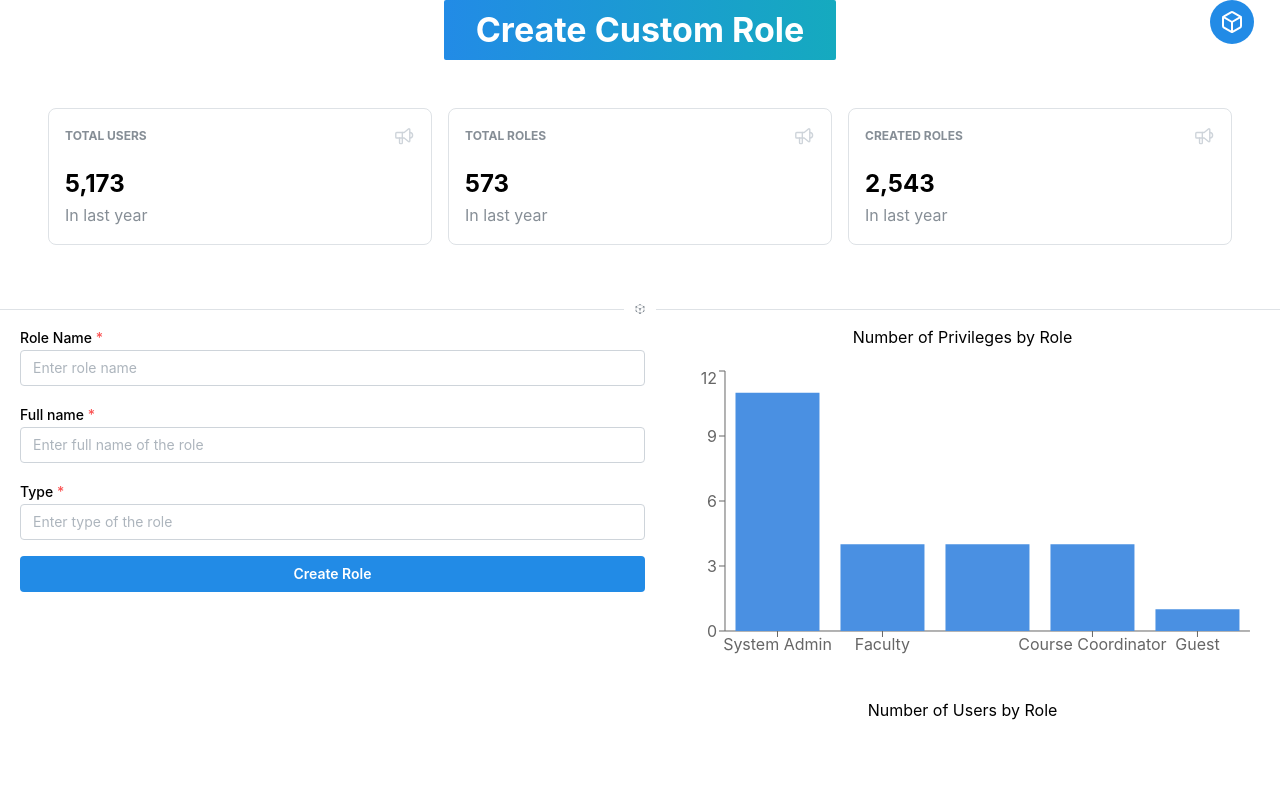
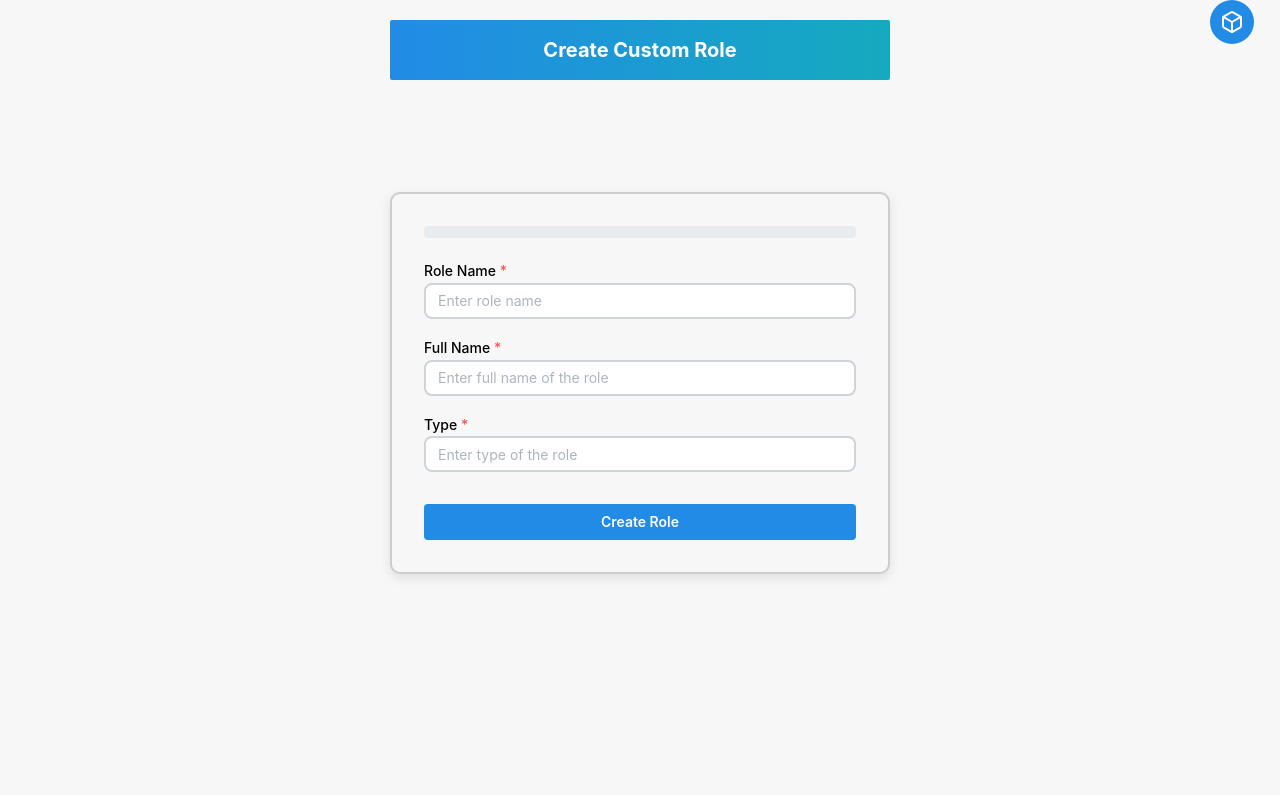
Before and after one commit to theDRB123/Fusion_System_Administrator, a React (Vite) app in the folder client/: page /RoleManagement/CreateCustomRole in a window 1280 px wide. Shown: the top 795 px of the page. Built offline with nearby package versions, Linux system fonts and the light colour scheme.

Commit message:
Implemented CreateCustomRolePage and EditUserRolePage with notifications

```diff
--- a/client/src/App.jsx
+++ b/client/src/App.jsx
@@ -19,11 +19,12 @@ import ManageRoleAccessPage from "./pages/RoleManagementPages/ManageRoleAccessPa
 import SystemAdminDashboard from "./pages/DashboardPage/SystemAdminDashboard.jsx";
 
 import TopDrawer from "./pages/TopDrawer/TopDrawer.jsx";
+import { Notifications } from '@mantine/notifications';
 
 function App() {
   return (
     <MantineProvider withGlobalStyles withNormalizeCSS>
-      {/* <NotificationsProvider> */}
+      <Notifications />
       <Router>
         <TopDrawer />
         <Routes>
@@ -63,7 +64,6 @@ function App() {
           />
         </Routes>
       </Router>
-      {/* </NotificationsProvider> */}
     </MantineProvider>
   );
 }
--- a/client/src/pages/RoleManagementPages/CreateCustomRolePage.jsx
+++ b/client/src/pages/RoleManagementPages/CreateCustomRolePage.jsx
@@ -1,81 +1,55 @@
-import React, { useState, useRef } from "react";
+import React, { useState, useRef, useEffect } from "react";
 import axios from "axios";
 import {
   Box,
   Button,
-  Input,
-  Select,
   Text,
   Stack,
-  useMantineTheme,
-  SimpleGrid,
   Modal,
   Group,
-  Container,
   Title,
   Flex,
   TextInput,
-  Tabs,
-  Space,
-  Divider,
-  Checkbox,
-  Center,
+  Progress,
+  rem,
 } from "@mantine/core";
-import { StatsGrid } from "../../components/StatsGrid/StatsGrid";
-import { Icon3dCubeSphere } from "@tabler/icons-react";
-import { notifications } from "@mantine/notifications";
-import {
-  BarChart,
-  Bar,
-  XAxis,
-  YAxis,
-  Tooltip,
-  ResponsiveContainer,
-} from "recharts";
-import { PieChart, Pie, Cell, Legend } from "recharts";
-import { roles } from "../../data/roles";
-import { users } from "../../data/users";
-import { privileges } from "../../data/privileges";
+import { IconX, IconCheck } from '@tabler/icons-react';
+import { notifications } from '@mantine/notifications';
+import { useMediaQuery } from "@mantine/hooks";
+
+function getProgress(inputs) {
+  const filledInputs = inputs.filter((input) => input.length > 0);
+  return (filledInputs.length / inputs.length) * 100;
+}
 
 const CreateCustomRolePage = () => {
+  const xIcon = <IconX style={{ width: rem(20), height: rem(20) }} />;
+  const checkIcon = <IconCheck style={{ width: rem(20), height: rem(20) }} />;
+
   const [roleDetails, setRoleDetails] = useState({
     name: "",
     full_name: "",
     type: "",
   });
 
-  const stats = [
-    {
-      title: "Total users",
-      icon: "speakerPhone",
-      value: "5,173",
-      diff: 34,
-      time: "In last year",
-    },
-    {
-      title: "Total Roles",
-      icon: "speakerPhone",
-      value: "573",
-      diff: -30,
-      time: "In last year",
-    },
-    {
-      title: "Created Roles",
-      icon: "speakerPhone",
-      value: "2,543",
-      diff: 18,
-      time: "In last year",
-    },
-  ];
-  const [archiveAnnouncementStats, setArchiveAnnouncementStats] =
-    useState(stats);
+  const progress = getProgress([roleDetails.name, roleDetails.full_name, roleDetails.type]);
+  const [isOpen, setIsOpen] = useState(false);
+  const [validationModalOpen, setValidationModalOpen] = useState(false);
+  const submitButtonRef = useRef(null);
+  const confirmButtonRef = useRef(null);
 
-  const [isOpen, setIsOpen] = useState(false);
+  const matches = useMediaQuery('(min-width: 768px)');
 
   const handleSubmit = async (e) => {
     e.preventDefault();
+
+    if (!roleDetails.name || !roleDetails.full_name || !roleDetails.type) {
+      setValidationModalOpen(true);
+      return;
+    }
+
     try {
-      const response = await axios.post(
+      await axios.post(
         "http://127.0.0.1:8000/api/create-role/",
         roleDetails,
         {
@@ -86,7 +60,11 @@ const CreateCustomRolePage = () => {
       );
 
       notifications.show({
+        icon: checkIcon,
         title: "Success",
+        position: "top-center",
+        withCloseButton: true,
+        autoClose: 5000,
         message: "Role created successfully.",
         color: "green",
       });
@@ -97,28 +75,25 @@ const CreateCustomRolePage = () => {
         type: "",
       });
 
+      setIsOpen(false);
+
     } catch (err) {
-      if (err.response) {
+      const errorMessage = err.response
+        ? `Error: ${JSON.stringify(err.response.data)}`
+        : err.request
+          ? "No response received from the server"
+          : `Error: ${err.message}`;
+
       notifications.show({
+        icon: xIcon,
         title: "Error",
-            message: `Error: ${JSON.stringify(err.response.data)}`,
-            color: "red",
-        });
-      } else if (err.request) {
-        notifications.show({
-            title: "Error",
-            message: "No response receved from the server",
-            color: "red",
-        });
-      } else {
-        notifications.show({
-            title: "Error",
-            message: `Error: ${err.message})}`,
+        position: "top-center",
+        withCloseButton: true,
+        autoClose: 5000,
+        message: errorMessage,
         color: "red",
       });
     }
-    }
-    setIsOpen(false);
   };
 
   const handleChange = (e) => {
@@ -129,91 +104,90 @@ const CreateCustomRolePage = () => {
     }));
   };
 
-  const getPrivilegesCount = () => {
-    return roles.map((role) => ({
-      name: role.name,
-      privilegeCount: role.privileges.length,
-    }));
+  const handleKeyPress = (e) => {
+    if (e.key === "Enter") {
+      if (isOpen) {
+        confirmButtonRef.current.click();
+      } else {
+        submitButtonRef.current.click();
+      }
+    }
   };
 
-  const privilegeData = getPrivilegesCount();
-
-  const getUserCountsByRole = () => {
-    const counts = {};
-    users.forEach((user) => {
-      counts[user.role] = (counts[user.role] || 0) + 1;
-    });
-
-    return Object.entries(counts).map(([role, count]) => ({
-      role,
-      count,
-    }));
+  useEffect(() => {
+    document.addEventListener("keydown", handleKeyPress);
+    return () => {
+      document.removeEventListener("keydown", handleKeyPress);
     };
-
-  const userRoleData = getUserCountsByRole();
-
-  const currentYear = new Date().getFullYear();
-  const rolesCreatedThisYear = roles.filter(
-    (role) => new Date(role.createdAt).getFullYear() === currentYear
-  ).length;
-
-  const colors = [
-    "#4A90E2",
-    "#005B96",
-    "#0069B9",
-    "#1E90FF",
-    "#87CEFA",
-    "#4682B4",
-    "#4169E1",
-  ];
+  }, [isOpen]);
 
   return (
     <Box
-      sx={{ backgroundColor: "#f0f0f0", minHeight: "100vh", padding: "1rem" }}
+      p="lg"
+      style={{
+        backgroundColor: "#f7f7f7",
+        minHeight: "100vh",
+        display: "flex",
+        alignItems: "center",
+        flexDirection: "column",
+        gap: "5rem",
+      }}
     >
-      <Flex
-        direction={{ base: "column", sm: "row" }}
-        gap={{ base: "sm", sm: "lg" }}
-        justify={{ sm: "center" }}
-      >
+      {/* Title Button */}
       <Button
         variant="gradient"
         size="xl"
         radius="xs"
         gradient={{ from: "blue", to: "cyan", deg: 90 }}
-          sx={{
-            display: "block",
-            width: { base: "100%", sm: "auto" },
-            whiteSpace: "normal",
-            padding: "1rem",
-            textAlign: "center",
+        w={matches && "500px"}
+        style={{
+          fontSize: "1.8rem",
+          lineHeight: 1.2,
+          marginBottom: "1rem",  // Space below the button
         }}
       >
         <Title
           order={1}
-            sx={{
-              fontSize: { base: "lg", sm: "xl" },
-              lineHeight: 1.2,
+          align="center"
+          style={{
+            fontSize: "1.25rem",
             wordBreak: "break-word",
           }}
         >
           Create Custom Role
         </Title>
       </Button>
-      </Flex>
 
-      <StatsGrid data={archiveAnnouncementStats} />
-
-      <Divider
-        my="xs"
-        labelPosition="center"
-        label={<Icon3dCubeSphere size={12} />}
+      <Stack
+        spacing="xl"
+        align="center"
+        style={{
+          maxWidth: "600px",
+          width: "100%",
+          padding: "1rem",
+        }}
+      >
+        {/* Form with Progress Bar */}
+        <Flex
+          direction="column"
+          gap="lg"
+          p="xl"
+          style={{
+            border: "2px solid #ccc",
+            borderRadius: "10px",
+            boxShadow: "0 4px 12px rgba(0, 0, 0, 0.1)",
+            maxWidth: "500px",
+            width: "100%",
+            padding: "1.5rem",
+          }}
+        >
+          <Progress
+            value={progress}
+            size="lg"
+            color={progress < 50 ? "red" : progress < 75 ? "orange" : "teal"}
           />
 
-      <Flex direction={{ base: "column", md: "row" }}>
-        {/* Form Section with Left Padding */}
-        <Box w="100%" md:w="50%" pl="lg">
-          <Stack spacing="1rem">
+          <Stack spacing="lg">
             <TextInput
               label="Role Name"
               name="name"
@@ -221,15 +195,27 @@ const CreateCustomRolePage = () => {
               value={roleDetails.name}
               onChange={handleChange}
               required
+              radius="md"
+              styles={(theme) => ({
+                input: {
+                  border: `2px solid ${theme.colors.gray[4]}`,
+                },
+              })}
             />
 
             <TextInput
-              label="Full name"
+              label="Full Name"
               name="full_name"
               placeholder="Enter full name of the role"
               value={roleDetails.full_name}
               onChange={handleChange}
               required
+              radius="md"
+              styles={(theme) => ({
+                input: {
+                  border: `2px solid ${theme.colors.gray[4]}`,
+                },
+              })}
             />
 
             <TextInput
@@ -239,63 +225,24 @@ const CreateCustomRolePage = () => {
               value={roleDetails.type}
               onChange={handleChange}
               required
+              radius="md"
+              styles={(theme) => ({
+                input: {
+                  border: `2px solid ${theme.colors.gray[4]}`,
+                },
+              })}
             />
 
-            <Button color="blue" onClick={() => setIsOpen(true)} fullWidth>
+            <Button
+              ref={submitButtonRef}
+              color="blue"
+              onClick={() => setIsOpen(true)}
+              fullWidth
+              mt="md"
+            >
               Create Role
             </Button>
           </Stack>
-        </Box>
-
-        {/* Graphs Section */}
-        <Box w="100%" md:w="50%">
-          {/* Bar Chart Section with Centered Title */}
-          <Box>
-            <Text fontSize="xl" fontWeight="bold" mb="1rem" align="center">
-              Number of Privileges by Role
-            </Text>
-            <ResponsiveContainer width="100%" height={300}>
-              <BarChart
-                data={privilegeData}
-                margin={{ top: 5, right: 30, left: 20, bottom: 5 }}
-              >
-                <XAxis dataKey="name" />
-                <YAxis />
-                <Tooltip />
-                <Bar dataKey="privilegeCount" fill="#4A90E2" />
-              </BarChart>
-            </ResponsiveContainer>
-          </Box>
-
-          {/* Pie Chart Section with Centered Title */}
-          <Box mt="2rem">
-            <Text fontSize="xl" fontWeight="bold" mb="1rem" align="center">
-              Number of Users by Role
-            </Text>
-            <ResponsiveContainer width="100%" height={300}>
-              <PieChart>
-                <Pie
-                  data={userRoleData}
-                  dataKey="count"
-                  nameKey="role"
-                  cx="50%"
-                  cy="50%"
-                  outerRadius={80}
-                  fill="#1E90FF"
-                  label
-                >
-                  {userRoleData.map((entry, index) => (
-                    <Cell
-                      key={`cell-${index}`}
-                      fill={colors[index % colors.length]}
-                    />
-                  ))}
-                </Pie>
-                <Legend />
-              </PieChart>
-            </ResponsiveContainer>
-          </Box>
-        </Box>
         </Flex>
 
         {/* Confirmation Modal */}
@@ -305,16 +252,28 @@ const CreateCustomRolePage = () => {
           title="Confirm Role Creation"
         >
           <Text>Are you sure you want to create this custom role?</Text>
-        <Flex justify="flex-end" gap="1rem" mt="1rem">
+          <Group position="right" mt="md">
             <Button variant="default" onClick={() => setIsOpen(false)}>
               Cancel
             </Button>
-          {/* Correct the onClick event here */}
-          <Button color="blue" type="button" onClick={handleSubmit}>
+            <Button ref={confirmButtonRef} color="blue" onClick={handleSubmit}>
               Confirm
             </Button>
-        </Flex>
+          </Group>
         </Modal>
+
+        {/* Validation Modal for empty fields */}
+        <Modal
+          opened={validationModalOpen}
+          onClose={() => setValidationModalOpen(false)}
+          title="Incomplete Fields"
+        >
+          <Text>You need to fill in all the fields before submitting the form.</Text>
+          <Group position="right" mt="md">
+            <Button onClick={() => setValidationModalOpen(false)}>OK</Button>
+          </Group>
+        </Modal>
+      </Stack>
     </Box>
   );
 };
--- a/client/src/pages/RoleManagementPages/EditUserRolePage.jsx
+++ b/client/src/pages/RoleManagementPages/EditUserRolePage.jsx
@@ -2,40 +2,17 @@ import React, { useState, useRef, useEffect } from "react";
 import {
   Box,
   Button,
-  Input,
-  Select,
   Text,
   Stack,
-  useMantineTheme,
-  SimpleGrid,
   Modal,
-  Group,
-  Container,
-  Title,
   Flex,
   TextInput,
-  Tabs,
-  Space,
-  Divider,
-  Checkbox,
-  Center,
   MultiSelect,
+  Title,
 } from "@mantine/core";
-import { StatsGrid } from "../../components/StatsGrid/StatsGrid";
-import { Icon3dCubeSphere } from "@tabler/icons-react";
 import { notifications } from "@mantine/notifications";
-import {
-  BarChart,
-  Bar,
-  XAxis,
-  YAxis,
-  Tooltip,
-  ResponsiveContainer,
-} from "recharts";
-import { PieChart, Pie, Cell, Legend } from "recharts";
-import { roles } from "../../data/roles";
-import { users } from "../../data/users";
 import axios from "axios";
+import { useMediaQuery } from "@mantine/hooks";
 
 const EditUserRolePage = () => {
   const [email, setEmail] = useState("");
@@ -44,45 +21,23 @@ const EditUserRolePage = () => {
   const [currentRoles, setCurrentRoles] = useState([]);
   const [newRoles, setNewRoles] = useState([]);
   const [isOpen, setIsOpen] = useState(false);
-
-  const stats = [
-    {
-      title: "Total Roles",
-      icon: "speakerPhone",
-      value: "5,173",
-      diff: 34,
-      time: "In last year",
-    },
-    {
-      title: "Edit User Role",
-      icon: "speakerPhone",
-      value: "573",
-      diff: -30,
-      time: "In last year",
-    },
-    {
-      title: "Total User",
-      icon: "speakerPhone",
-      value: "2,543",
-      diff: 18,
-      time: "In last year",
-    },
-  ];
-  const [archiveAnnouncementStats, setArchiveAnnouncementStats] =
-    useState(stats);
-
-  const cancelRef = useRef();
+  const [loading, setLoading] = useState(false);
 
   const fetchUserAndRoleDetails = async () => {
     try {
+      setLoading(true);
       const response = await axios.get(
         `http://127.0.0.1:8000/api/get-user-roles-by-email?email=${email}`
       );
       setUserDetails(response.data.user);
       setCurrentRoles(response.data.roles);
+      setLoading(false);
     } catch (error) {
+      setLoading(false);
       notifications.show({
         title: "Error",
+        position: "top-center",
+        withCloseButton: true,
         message: "Could not fetch user details. Please check the email.",
         color: "red",
       });
@@ -91,7 +46,9 @@ const EditUserRolePage = () => {
 
   const handleSubmit = async () => {
     try {
-      const updatedRoles = [...currentRoles, ...newRoles].filter((role, index, self) => self.indexOf(role) === index);
+      const updatedRoles = [...currentRoles, ...newRoles].filter(
+        (role, index, self) => self.indexOf(role) === index
+      );
       console.log(updatedRoles);
 
       await axios.put(`http://127.0.0.1:8000/api/update-user-roles/`, {
@@ -101,6 +58,8 @@ const EditUserRolePage = () => {
 
       notifications.show({
         title: "Success",
+        position: "top-center",
+        withCloseButton: true,
         message: "User roles updated successfully.",
         color: "green",
       });
@@ -110,6 +69,8 @@ const EditUserRolePage = () => {
     } catch (error) {
       notifications.show({
         title: "Error",
+        position: "top-center",
+        withCloseButton: true,
         message: "Could not update user roles.",
         color: "red",
       });
@@ -127,6 +88,8 @@ const EditUserRolePage = () => {
     } catch (error) {
       notifications.show({
         title: "Error",
+        position: "top-center",
+        withCloseButton: true,
         message: "Could not fetch available roles.",
         color: "red",
       });
@@ -137,78 +100,71 @@ const EditUserRolePage = () => {
     fetchAvailableRoles();
   }, []);
 
-  const getUserCountsByRole = () => {
-    const counts = {};
-    users.forEach((user) => {
-      counts[user.role] = (counts[user.role] || 0) + 1;
-    });
-
-    return Object.entries(counts).map(([role, count]) => ({
-      role,
-      count,
-    }));
+  const handleEnterKeyPress = (event) => {
+    if (event.key === "Enter") {
+      fetchUserAndRoleDetails();
+    }
   };
 
-  const userRoleData = getUserCountsByRole();
+  useEffect(() => {
+    document.addEventListener("keydown", handleEnterKeyPress);
+    return () => {
+      document.removeEventListener("keydown", handleEnterKeyPress);
+    };
+  }, [email]);
 
-  const colors = [
-    "#4A90E2",
-    "#005B96",
-    "#0069B9",
-    "#1E90FF",
-    "#87CEFA",
-    "#4682B4",
-    "#4169E1",
-  ];
+  const matches = useMediaQuery('(min-width: 768px)');
 
   return (
     <Box
-      sx={{ backgroundColor: "#f0f0f0", minHeight: "100vh", padding: "1rem" }}
+      style={{
+        backgroundColor: "#f0f0f0",
+        minHeight: "100vh",
+        padding: "1rem",
+      }}
     >
+      {/* Title Button */}
       <Flex
-        direction={{ base: "column", sm: "row" }}
-        gap={{ base: "sm", sm: "lg" }}
-        justify={{ sm: "center" }}
+        justify="center"
+        align="center"
+        style={{
+          marginBottom: "2rem",
+        }}
       >
         <Button
           variant="gradient"
           size="xl"
           radius="xs"
           gradient={{ from: "blue", to: "cyan", deg: 90 }}
-          sx={{
-            display: "block",
-            width: { base: "100%", sm: "auto" },
-            whiteSpace: "normal",
-            padding: "1rem",
-            textAlign: "center",
+          w={matches && "500px"}
+          style={{
+            fontSize: "1.8rem",
+            lineHeight: 1.2,
           }}
         >
           <Title
             order={1}
-            sx={{
-              fontSize: { base: "lg", sm: "xl" },
-              lineHeight: 1.2,
+            align="center"
+            style={{
+              fontSize: "1.25rem",
               wordBreak: "break-word",
             }}
           >
-            Edit User Role
+            Edit User's Role
           </Title>
         </Button>
       </Flex>
 
-      <StatsGrid data={archiveAnnouncementStats} />
-
-      <Divider
-        my="xs"
-        labelPosition="center"
-        label={<Icon3dCubeSphere size={12} />}
-      />
-
-      <Flex direction={{ base: "column", lg: "row" }}>
-        {/* Form Section */}
-        <Box w="100%" md:w="50%" pl="lg">
+      <Flex
+        direction={{ base: "column", lg: "row" }}
+        style={{
+          gap: "2rem",
+          justifyContent: "center",
+        }}
+      >
+        {/* First Section - User Email Input */}
+        <Box style={{ width: "100%", flex: 1 }}>
           <Stack spacing="1rem">
-            {/* User Name Input */}
             <TextInput
               label="User Email"
               placeholder="Enter user email"
@@ -216,19 +172,50 @@ const EditUserRolePage = () => {
               onChange={(e) => setEmail(e.target.value)}
               required
             />
-            <Button onClick={fetchUserAndRoleDetails}>
-              Fetch User Details
-            </Button>
+            <Button onClick={fetchUserAndRoleDetails}>Fetch User Details</Button>
           </Stack>
+        </Box>
 
-          {userDetails && (
-            <Box mt="1rem">
-              <Text fontSize="xl" fontWeight="extrabold">
-                Current Roles:{" "}
+        {/* Second Section - Current Roles and New Role Selection */}
+        <Box
+          style={{
+            width: "100%",
+            flex: 1,
+            padding: "1rem",
+            backgroundColor: "#fff",
+            borderRadius: "8px",
+            boxShadow: "0px 4px 12px rgba(0, 0, 0, 0.1)",
+            maxHeight: "400px",
+            overflowY: "auto",
+          }}
+        >
+          {loading ? (
+            <Text>Loading roles...</Text>
+          ) : userDetails ? (
+            <Box>
+              <Text style={{ fontSize: "1.25rem", fontWeight: "bold" }}>
+                Current Roles:
               </Text>
               <Stack spacing="sm">
                 {currentRoles.map((role) => (
-                  <Flex key={role} justify={"space-between"} align={"center"}>
+                  <Flex
+                    key={role}
+                    justify={"space-between"}
+                    align={"center"}
+                    style={{
+                      padding: "0.5rem 1rem",
+                      borderRadius: "4px",
+                      fontWeight: "bold",
+                      cursor: "pointer",
+                      transition: "background-color 0.2s",
+                    }}
+                    onMouseEnter={(e) => {
+                      e.currentTarget.style.backgroundColor = "#f0f0f0";
+                    }}
+                    onMouseLeave={(e) => {
+                      e.currentTarget.style.backgroundColor = "transparent";
+                    }}
+                  >
                     <Text>{role.name}</Text>
                     <Button
                       variant="outline"
@@ -255,43 +242,18 @@ const EditUserRolePage = () => {
                 clearable
               />
 
-              <Button color="blue" onClick={() => setIsOpen(true)} mt="1rem">
+              <Button
+                color="blue"
+                onClick={() => setIsOpen(true)}
+                mt="1rem"
+                fullWidth
+              >
                 Confirm Changes
               </Button>
             </Box>
+          ) : (
+            <Text>No user details found</Text>
           )}
-        </Box>
-
-        {/* Graphs Section */}
-        <Box w="100%" md:w="50%">
-          {/* Pie Chart Section */}
-          <Box>
-            <Text fontSize="xl" fontWeight="bold" mb="1rem" align="center">
-              Number of Users by Role
-            </Text>
-            <ResponsiveContainer width="100%" height={300}>
-              <PieChart>
-                <Pie
-                  data={userRoleData}
-                  dataKey="count"
-                  nameKey="role"
-                  cx="50%"
-                  cy="50%"
-                  outerRadius={80}
-                  fill="#1E90FF"
-                  label
-                >
-                  {userRoleData.map((entry, index) => (
-                    <Cell
-                      key={`cell-${index}`}
-                      fill={colors[index % colors.length]}
-                    />
-                  ))}
-                </Pie>
-                <Legend />
-              </PieChart>
-            </ResponsiveContainer>
-          </Box>
         </Box>
       </Flex>
 
```
Also changed, not shown: client/package.json (+14 -14 lines), 1 other file (tests, documents, lock files or other folders). Lines whose indentation alone changed are shown as unchanged.
